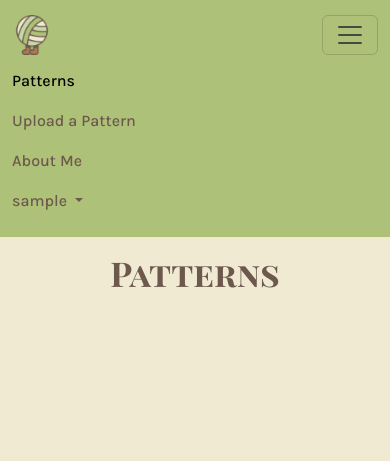
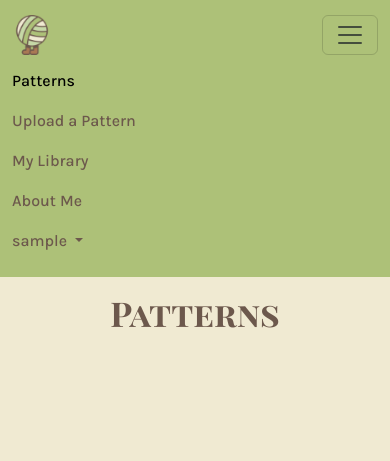
Before and after one commit to catrinlam/Stitchin, a Django app: page / in a window 390 px wide, after a click that opens the changed part. Shown: the top 461 px of the page. Run offline with Django 5.2, Linux system fonts and the light colour scheme; the visitor is signed in with stand-in values (Sample User, id 1); data that the repository does not hold is empty.

Commit message:
Add library view and template to display user's saved patterns

```diff
--- a/patterns/urls.py
+++ b/patterns/urls.py
@@ -3,6 +3,7 @@ from django.urls import path
 
 urlpatterns = [
     path('', views.PatternList.as_view(), name='home'),
+    path('library/', views.library_view, name='library'),
     path('post/', views.post_pattern, name='post_pattern'),
     path('<slug:slug>/', views.pattern_detail, name='pattern_detail'),
     path('<slug:slug>/add_to_library/', views.add_to_library, name='add_to_library'),
--- a/patterns/views.py
+++ b/patterns/views.py
@@ -38,6 +38,13 @@ def pattern_detail(request, slug):
     }
     return render(request, 'patterns/pattern_detail.html', context)
 
+@login_required
+def add_to_library(request, slug):
+    pattern = get_object_or_404(Pattern, slug=slug)
+    library = Library.objects.get(user=request.user)
+    library.pattern.add(pattern)
+    messages.success(request, "Pattern added to your library.")
+    return redirect('pattern_detail', slug)
 
 @login_required
 def post_pattern(request):
@@ -63,11 +70,8 @@ def post_pattern(request):
         formset = PatternHooksNeedleFormSet()
     return render(request, 'patterns/post_pattern.html', {'form': form, 'formset': formset})
 
-
 @login_required
-def add_to_library(request, slug):
-    pattern = get_object_or_404(Pattern, slug=slug)
+def library_view(request):
     library = Library.objects.get(user=request.user)
-    library.pattern.add(pattern)
-    messages.success(request, "Pattern added to your library.")
-    return redirect('pattern_detail', slug)
+    patterns = library.pattern.all()
+    return render(request, 'library/library.html', {'patterns': patterns})
--- a/templates/base.html
+++ b/templates/base.html
@@ -8,7 +8,8 @@
 <html class="h-100" lang="en">
 
 <head>
-    <title>Stitchin</title>
+    <title>{% block title %}Stitchin{% endblock %}</title>
+    {% comment %} <title>Stitchin</title> {% endcomment %}
     <meta name="viewport" content="width=device-width, initial-scale=1" />
     <meta name="description" content="Your go-to place for knitting and crochet patterns" />
     <meta name="keywords" content="knitting, crochet, patterns, yarn, wool, needle, hook" />
@@ -57,6 +58,9 @@
                     {% if user.is_authenticated %}
                     <li class="nav-item">
                         <a class="nav-link {% if request.path == '/patterns/create/' %}active{% endif %}" aria-current="page" href="{% url 'post_pattern' %}">Upload a Pattern</a>
+                    </li>
+                    <li class="nav-item">
+                        <a class="nav-link {% if request.path == '/library/' %}active{% endif %}" aria-current="page" href="{% url 'library' %}">My Library</a>
                     </li>
                     {% endif %}
                     <li class="nav-item">
```
Also changed, not shown: patterns/templates/library/library.html (+38 -0 lines).
